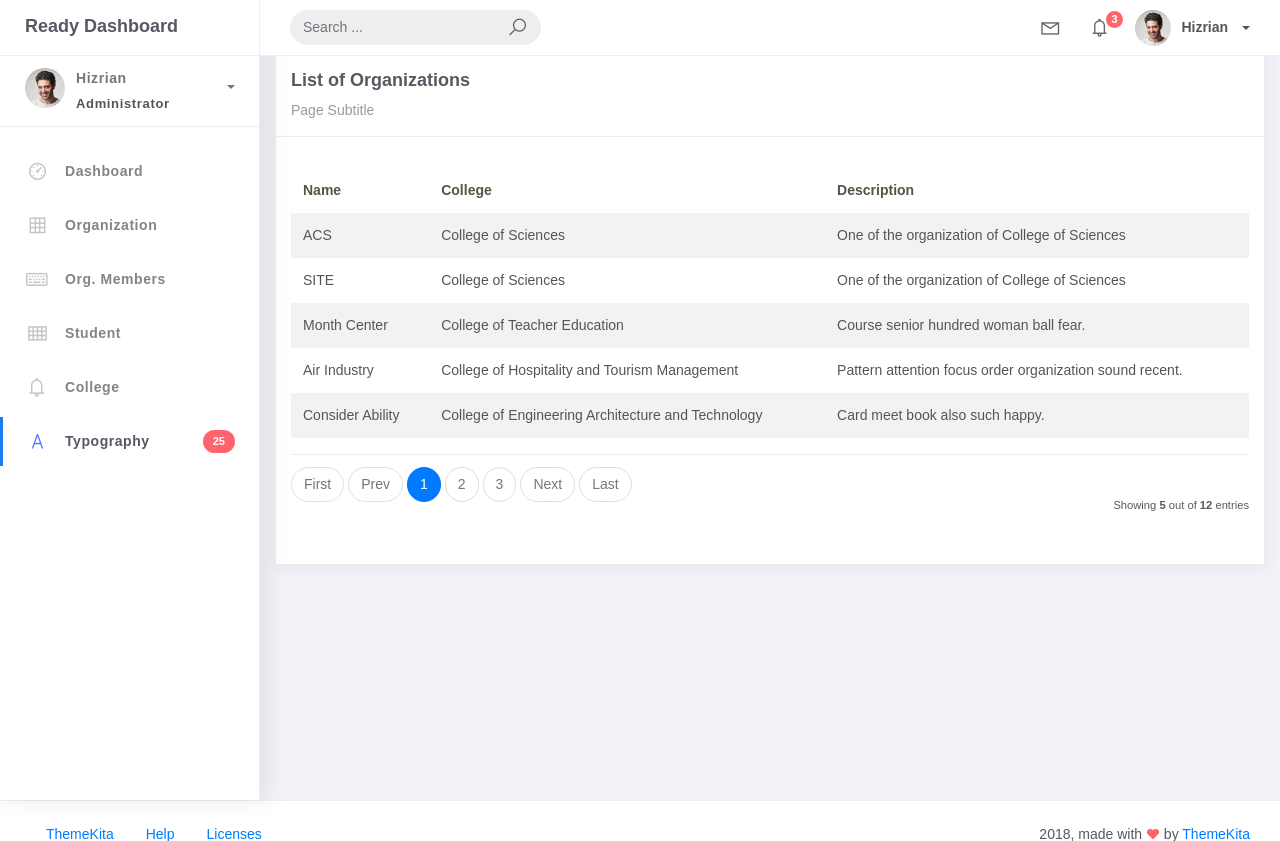
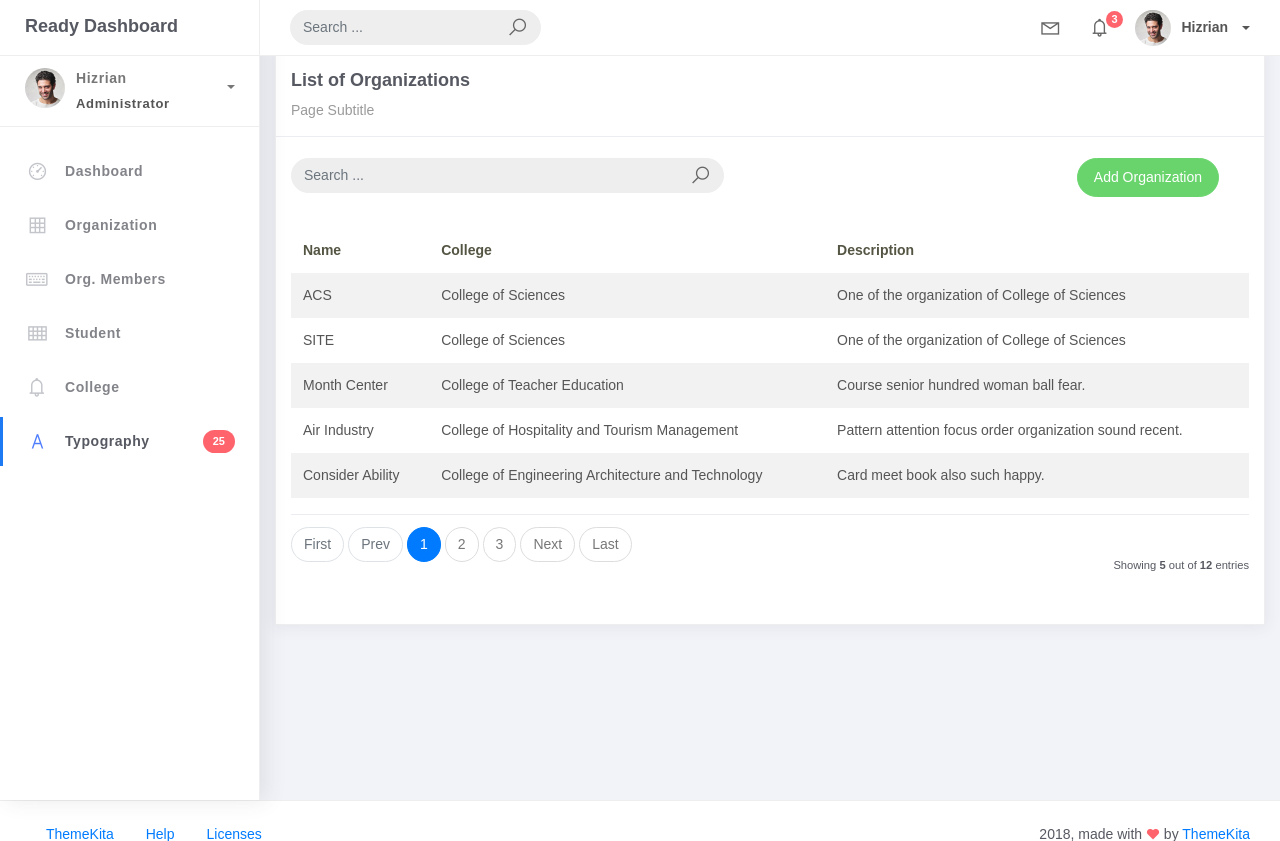
Before and after one commit to jesselmaehusain/PSUsphere, a Django app: page /organization_list in a window 1280 px wide. Shown: the top 841 px of the page. Run offline with Django 5.2, Linux system fonts and the light colour scheme; data comes from the database, SQL or seed files in the repository; some libraries are stand-ins or nearby versions.

Commit message:
Modified Add Oraganization is working in templates

```diff
--- a/projectsite/projectsite/urls.py
+++ b/projectsite/projectsite/urls.py
@@ -1,10 +1,11 @@
 from django.contrib import admin
 from django.urls import path
-from studentorg.views import HomePageView, OrganizationList
+from studentorg.views import HomePageView, OrganizationList , OrganizationCreateView
 from studentorg import views
 
 urlpatterns = [
     path("admin/", admin.site.urls),
     path('', views.HomePageView.as_view(), name='home'),
     path('organization_list', OrganizationList.as_view(), name='organization-list'),
+    path('organization_list/add', OrganizationCreateView.as_view(), name='organization-add'),
 ]
--- a/projectsite/studentorg/forms.py
+++ b/projectsite/studentorg/forms.py
@@ -1,6 +1,6 @@
-from django.forms import ModelForm # type: ignore
-from django import forms # type: ignore
-from .models import Organization # type: ignore
+from django.forms import ModelForm
+from django import forms
+from .models import Organization
 
 class OrganizationForm(ModelForm):
     class Meta:
--- a/projectsite/studentorg/views.py
+++ b/projectsite/studentorg/views.py
@@ -1,6 +1,9 @@
 from django.shortcuts import render
 from django.views.generic.list import ListView
+from django.views.generic.edit import CreateView
 from studentorg.models import Organization
+from studentorg.forms import OrganizationForm
+from django.urls import reverse_lazy
 
 class HomePageView(ListView):
     model = Organization
@@ -12,3 +15,9 @@ class OrganizationList(ListView):
     context_object_name = 'organization'
     template_name = 'org_list.html'
     paginate_by = 5
+
+class OrganizationCreateView(CreateView):
+    model = Organization
+    form_class = OrganizationForm
+    template_name = 'org_add.html'
+    success_url = reverse_lazy('organization-list')
--- a/projectsite/templates/org_list.html
+++ b/projectsite/templates/org_list.html
@@ -1,4 +1,6 @@
-{% extends 'base.html' %} {% load static %} {% block content %}
+{% extends 'base.html' %}
+{% load static %}
+{% block content %}
 <div class="container-fluid">
     <h4 class="page-title">Home</h4>
     <div class="row">
@@ -7,6 +9,26 @@
                 <div class="card-header">
                     <div class="card-title">List of Organizations</div>
                     <div class="card-category">Page Subtitle</div>
+                </div>
+                <br />
+                <div class="col-md-12 row">
+                    <div class="col-md-6">
+                        <form class="navbar-left navbar-form nav-search mr-md-3" action="">
+                            <div class="input-group">
+                                <input type="text" placeholder="Search ..." class="form-control" />
+                                <div class="input-group-append">
+                                    <span class="input-group-text">
+                                        <i class="la la-search search-icon"></i>
+                                    </span>
+                                </div>
+                            </div>
+                        </form>
+                    </div>
+                    <div class="col-md-6">
+                        <div class="pull-right">
+                            <a href="{% url 'organization-add' %}" class="btn btn-success btn-rounded">Add Organization</a>
+                        </div>
+                    </div>
                 </div>
                 <div class="card-body">
                     <table class="table table-striped mt-3">
```
Also changed, not shown: projectsite/templates/org_add.html (added, +29 -0 lines).
